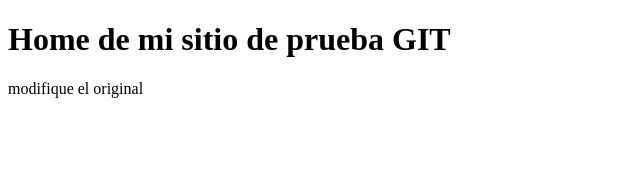
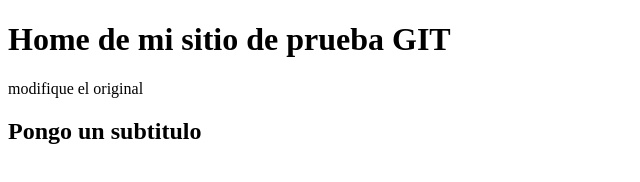
Before and after one commit to vickigui/dhproject, a plain HTML site: page index.html in a window 1280 px wide. Shown: the whole page, without its empty margins (0-640 px from the left). Drawn offline with Linux system fonts and the light colour scheme.

Commit message:
agregué un subtitulo

```diff
--- a/index.html
+++ b/index.html
@@ -7,5 +7,6 @@
   <body>
     <h1>Home de mi sitio de prueba GIT</h1>
 <p>modifique el original</p>
+<h2>Pongo un subtitulo</h2>
   </body>
 </html>
```
